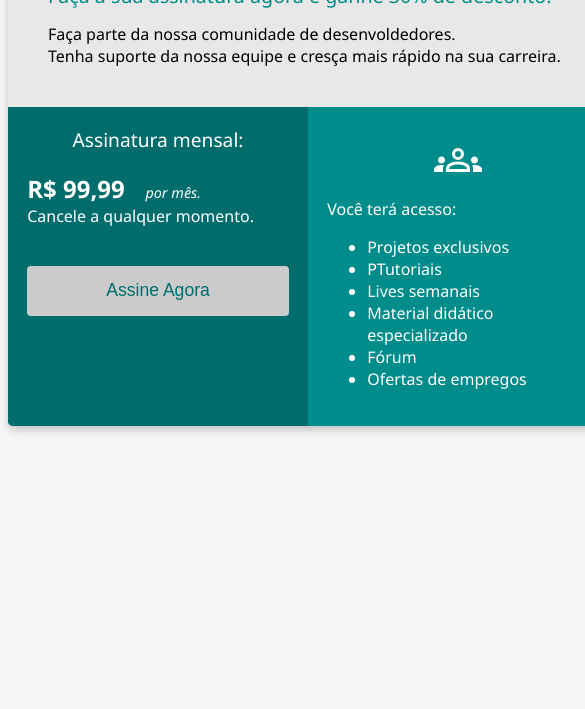
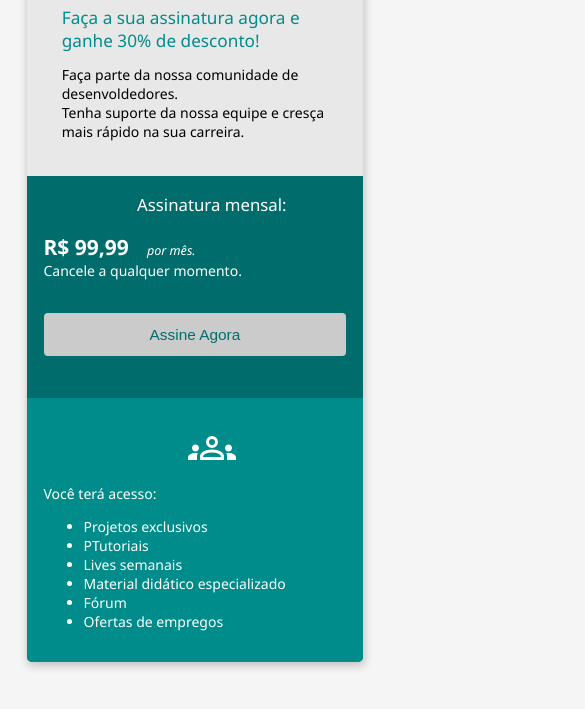
Before and after one commit to wyltamar83/bootcamp-devjr-modulo2, a plain HTML site: page index.html in a window 390 px wide. Shown: the part 135-844 px from the top of the page, 585 px wide, since content can reach past the window. Drawn offline with Linux system fonts and the light colour scheme.

Commit message:
closes #6 - Responsividade com @media screen

```diff
--- a/index.html
+++ b/index.html
@@ -105,6 +105,28 @@
             padding: 0.6rem 1.2rem;
          }
 
+         @media  screen and (max-width: 620px) {
+            html{
+                font-size: 14px;
+            }
+
+            .flex-container{
+                flex-direction: column;
+            }
+
+            .column-right, .column-left{
+                width: 100%;
+            }
+
+            .container{
+                width: 90%;
+            }
+
+            button{
+                width: 90%;
+            }
+         }
+
 
     </style>
 </head>
```
Also changed, not shown: module02-example-index-mobile.png (added).
